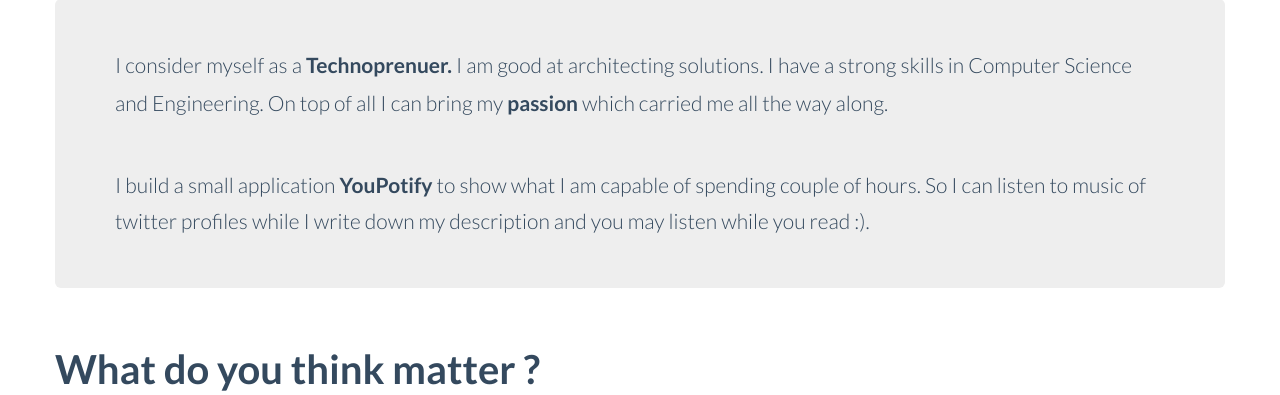
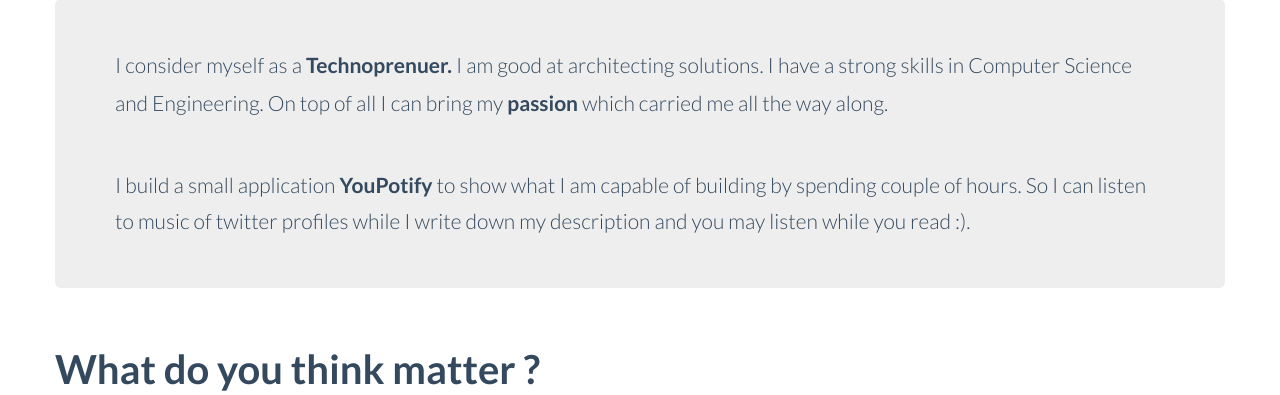
Before and after one commit to shelan/youpotify, a Flask app: page /about in a window 1280 px wide. Shown: the part 521-916 px from the top of the page. Run offline with Flask 2, Linux system fonts and the light colour scheme; some libraries are stand-ins or nearby versions.

Commit message:
adding new content

```diff
--- a/templates/pages/placeholder.about.html
+++ b/templates/pages/placeholder.about.html
@@ -32,7 +32,7 @@
             </dd>
             <br>
             <dd>
-                I build a small application <strong>YouPotify</strong> to show what I am capable of spending couple of hours. So I can listen to music
+                I build a small application <strong>YouPotify</strong> to show what I am capable of building by spending couple of hours. So I can listen to music
                 of twitter profiles while I write down my description and you may listen while you read :).
             </dd>
 
```
